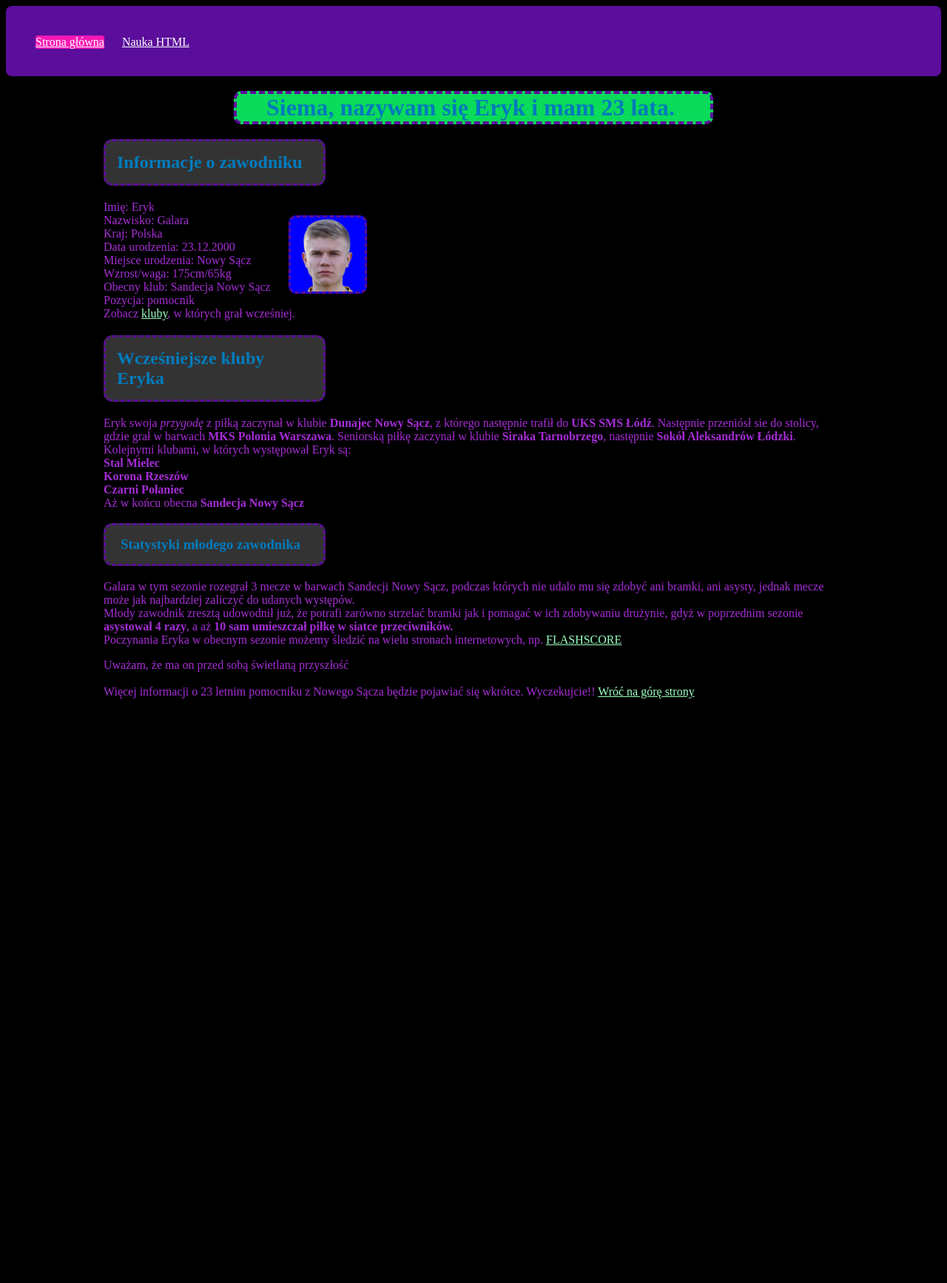
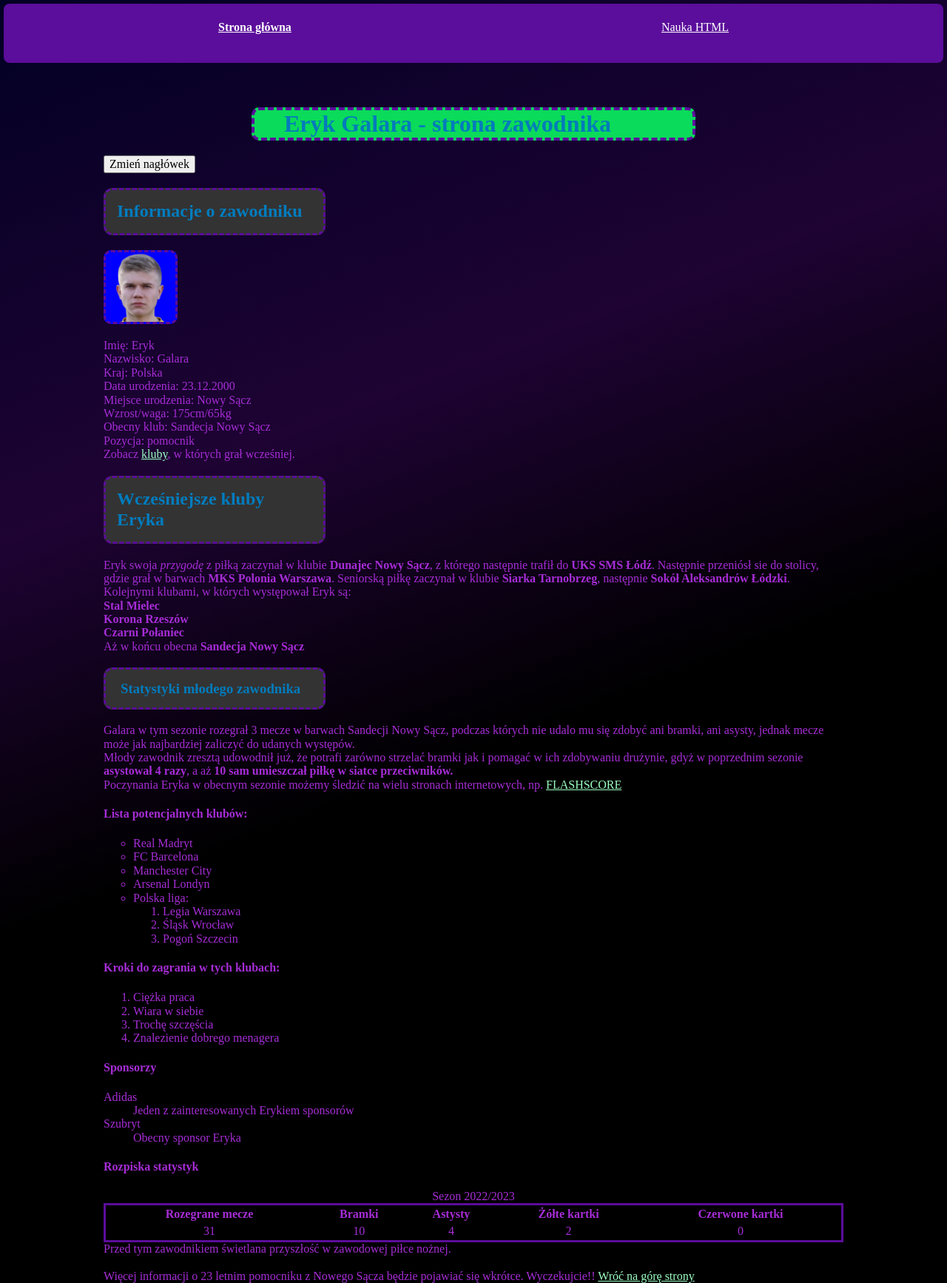
Before and after one commit to kacper-grudzinski/homepage, a plain HTML site: page index.html in a window 1280 px wide. Shown: the whole page at 74% size. Before the commit the page ends 952 px from the top, so only its background shows below. Drawn offline with Linux system fonts and the light colour scheme.

Commit message:
HUGE CHANGES

```diff
--- a/index.html
+++ b/index.html
@@ -4,19 +4,21 @@
     <meta charset="UTF-8" />
     <meta name="viewport" content="width=device-width, initial-scale=1.0" />
     <title>Document</title>
+    <link href="normalize.css" rel="stylesheet" type="text/css" />
     <link href="style.css" rel="stylesheet" type="text/css" />
   </head>
 
   <body>
     <header class="header">
-      <nav class="header-navigation">
+      <nav class="header-navigation header-navigation--js">
         <a
           class="header-navigation__link header-navigation__link--homepage"
           href="index.html"
-          >Strona główna</a
+          ><b>Strona główna</b></a
         >
         <a class="header-navigation__link" href="nauka-html.html">Nauka HTML</a>
       </nav>
+      <button class="hamburger hamburger--js">MENU</button>
     </header>
 
     <main class="main">
@@ -24,27 +26,34 @@
         <h1 class="main-heading main-heading--js">
           <strong> Eryk Galara - strona zawodnika</strong>
         </h1>
+        <button class="action--js">Zmień nagłówek</button>
       </header>
       <section class="first-section">
         <h2 class="hotpink-header"><strong>Informacje o zawodniku</strong></h2>
+        <div><img class=photo src="eryk.png" alt="Zwykly Eryk" /></div>
         <p>
-          <div class=eryk-photo><img src="eryk.png" alt="Zwykly Eryk" /></div>
-          Imię: Eryk
-          <br>Nazwisko: Galara
-          <br>Kraj: Polska
-          <br>Data urodzenia: 23.12.2000
-          <br>Miejsce urodzenia: Nowy Sącz
-          <br>Wzrost/waga: 175cm/65kg
-          <br>Obecny klub: Sandecja Nowy Sącz
-          <br>Pozycja: pomocnik
-          <br>Zobacz <a href="#kluby">kluby</a>, w których grał wcześniej.
-        </a>
+          Imię: Eryk <br />Nazwisko: Galara <br />Kraj: Polska <br />Data
+          urodzenia: 23.12.2000 <br />Miejsce urodzenia: Nowy Sącz
+          <br />Wzrost/waga: 175cm/65kg <br />Obecny klub: Sandecja Nowy Sącz
+          <br />Pozycja: pomocnik <br />Zobacz <a href="#kluby">kluby</a>, w
+          których grał wcześniej.
         </p>
       </section>
 
       <section class="second-section" id="kluby">
         <h2 class="hotpink-header">Wcześniejsze kluby Eryka</h2>
-        <p>Eryk swoja <em>przygodę</em> z piłką zaczynał w klubie <b>Dunajec Nowy Sącz</b>, z którego następnie trafił do <b>UKS SMS Łódź</b>. Następnie przeniósł sie do stolicy, gdzie grał w barwach <b>MKS Polonia Warszawa</b>. Seniorską piłkę zaczynał w klubie <b>Siraka Tarnobrzego</b>, następnie <b>Sokół Aleksandrów Łódzki</b>. Kolejnymi klubami, w których występował Eryk są: <br><b>Stal Mielec</b> <br><b>Korona Rzeszów</b> <br><b>Czarni Połaniec</b> <br>Aż w końcu obecna <b>Sandecja Nowy Sącz</b></p>
+        <p>
+          Eryk swoja <em>przygodę</em> z piłką zaczynał w klubie
+          <b>Dunajec Nowy Sącz</b>, z którego następnie trafił do
+          <b>UKS SMS Łódź</b>. Następnie przeniósł sie do stolicy, gdzie grał w
+          barwach <b>MKS Polonia Warszawa</b>. Seniorską piłkę zaczynał w klubie
+          <b>Siarka Tarnobrzeg</b>, następnie <b>Sokół Aleksandrów Łódzki</b>.
+          Kolejnymi klubami, w których występował Eryk są: <br /><b
+            >Stal Mielec</b
+          >
+          <br /><b>Korona Rzeszów</b> <br /><b>Czarni Połaniec</b> <br />Aż w
+          końcu obecna <b>Sandecja Nowy Sącz</b>
+        </p>
 
         <article class="description">
           <h3 class="hotpink-header hotpink-header--special">
@@ -52,22 +61,90 @@
           </h3>
 
           <p>
-            Galara w tym sezonie rozegrał 3 mecze w barwach Sandecji Nowy Sącz, podczas których nie udalo mu się zdobyć ani bramki, ani asysty, jednak mecze może jak najbardziej zaliczyć do udanych występów.<br />
-            Młody zawodnik zresztą udowodnił już, że potrafi zarówno strzelać bramki jak i pomagać w ich zdobywaniu drużynie, gdyż w poprzednim sezonie <b>asystował 4 razy</b>, a aż <b>10 sam umieszczał piłkę w siatce przeciwników.</b>
+            Galara w tym sezonie rozegrał 3 mecze w barwach Sandecji Nowy Sącz,
+            podczas których nie udalo mu się zdobyć ani bramki, ani asysty,
+            jednak mecze może jak najbardziej zaliczyć do udanych występów.<br />
+            Młody zawodnik zresztą udowodnił już, że potrafi zarówno strzelać
+            bramki jak i pomagać w ich zdobywaniu drużynie, gdyż w poprzednim
+            sezonie <b>asystował 4 razy</b>, a aż
+            <b>10 sam umieszczał piłkę w siatce przeciwników.</b>
 
-          <br />Poczynania Eryka w obecnym sezonie możemy śledzić na wielu stronach internetowych, np.
-          <a href="https://www.flashscore.pl/zawodnik/galara-eryk/WKoRtkVL/"
-            >FLASHSCORE</a
-          >
-        </p>
+            <br />Poczynania Eryka w obecnym sezonie możemy śledzić na wielu
+            stronach internetowych, np.
+            <a href="https://www.flashscore.pl/zawodnik/galara-eryk/WKoRtkVL/"
+              >FLASHSCORE</a
+            >
+          </p>
+          <section>
+            <h4>Lista potencjalnych klubów:</h4>
+            <ul class="list">
+              <li class="list__item">Real Madryt</li>
+              <li class="list__item">FC Barcelona</li>
+              <li class="list__item">Manchester City</li>
+              <li class="list__item">Arsenal Londyn</li>
+              <li class="list__item">
+                Polska liga:
+                <ol>
+                  <li>Legia Warszawa</li>
+                  <li>Śląsk Wrocław</li>
+                  <li>Pogoń Szczecin</li>
+                </ol>
+              </li>
+            </ul>
+          </section>
+          <section>
+            <h4>Kroki do zagrania w tych klubach:</h4>
+            <ol>
+              <li>Ciężka praca</li>
+              <li>Wiara w siebie</li>
+              <li>Trochę szczęścia</li>
+              <li>Znalezienie dobrego menagera</li>
+            </ol>
+            <h4>Sponsorzy</h4>
+            <dl>
+              <dt>Adidas</dt>
+              <dd>Jeden z zainteresowanych Erykiem sponsorów</dd>
+
+              <dt>Szubryt</dt>
+              <dd>Obecny sponsor Eryka</dd>
+            </dl>
+          </section>
+          <section>
+            <h4>Rozpiska statystyk</h4>
+            <table class="table">
+              <caption>
+                Sezon 2022/2023
+              </caption>
+              <thead>
+                <tr>
+                  <th>Rozegrane mecze</th>
+                  <th>Bramki</th>
+                  <th>Astysty</th>
+                  <th>Żółte kartki</th>
+                  <th>Czerwone kartki</th>
+                </tr>
+              </thead>
+              <tbody>
+                <tr>
+                  <td>31</td>
+                  <td>10</td>
+                  <td>4</td>
+                  <td>2</td>
+                  <td>0</td>
+                </tr>
+              </tbody>
+            </table>
+          </section>
         </article>
 
         <div class="empty-box__js"></div>
       </section>
     </main>
-    <br><footer class="footer">
-      Więcej informacji o 23 letnim pomocniku z Nowego Sącza będzie pojawiać się wkrótce. Wyczekujcie!!
- <a href="#TOP">Wróć na górę strony</a>
+    <br />
+    <footer class="footer">
+      Więcej informacji o 23 letnim pomocniku z Nowego Sącza będzie pojawiać się
+      wkrótce. Wyczekujcie!!
+      <a href="#TOP">Wróć na górę strony</a>
     </footer>
     <script src="main.js"></script>
   </body>
--- a/main.js
+++ b/main.js
@@ -5,10 +5,104 @@ console.log(firstName);
 console.log(age);
 console.log(`Siema, nazywam się ${firstName} i mam ${age} lata.`);
 
-const heading = document.querySelector('.main-heading--js');
+function greetOld(age, firstName) {
+  console.log(`Siema, nazywam się ${firstName} i mam ${age} lata.`);
+}
 
-heading.innerHTML = `Siema, nazywam się ${firstName} i mam ${age} lata.`
+greetOld(age, firstName);
 
-const box = document.querySelector('.empty-box__js')
+const greet = (age, firstName) => {
+  console.log(
+    `Witaj Drogi odwiedzający, nazywam się ${firstName} i mam ${age} lat`
+  );
+};
 
-box.innerHTML = 'Uważam, że ma on przed sobą świetlaną przyszłość'
+greet(19, "Kacper");
+
+function calculateOld(myNumber) {
+  return myNumber * 7;
+}
+const myResult = calculateOld(9);
+console.log(myResult);
+
+const calculate = (myNumber) => myNumber * 7;
+
+console.log(calculate(7));
+
+function createContent(querySelectorContent, content) {
+  const element = document.querySelector(querySelectorContent);
+  element.innerHTML = content;
+}
+
+createContent(
+  ".empty-box__js",
+  "Przed tym zawodnikiem świetlana przyszłość w zawodowej piłce nożnej."
+);
+
+
+
+
+const deathStar = {
+    diameter: 120000,
+    fire: (target) => {
+        console.log(`${target} destroyed`)
+    },
+    isOperating: true,
+    name: 'Death Star',
+    levels: 357,
+    population: 10000,
+    isLightOn: true,
+    commander: {
+        name: 'Darth Vader',
+        age:50
+    }
+}
+
+console.log(deathStar)
+
+deathStar.fire('Rebel ship')
+
+console.log(deathStar['levels'])
+
+const myProperty = 'name'
+
+const showMeProperty = (myProperty) => {
+    console.log(`Twoja własność ${myProperty} to: ${deathStar[myProperty]}`);
+}
+
+showMeProperty('levels')
+
+if(2 === 2) {
+  console.log('Kutasi')
+}
+
+
+const myNumber = 7
+
+switch (myNumber){
+  case 7:
+    console.log('jestem 7')
+    break;
+  case 9:
+    console.log('jestem 9')
+    break;
+  default:
+      console.log('jestem czymś innym')
+}
+
+const button = document.querySelector('.action--js');
+
+console.log (button)
+
+button.addEventListener('click', () => {
+  const heading = document.querySelector(".main-heading--js");
+  heading.innerHTML = `Siema, nazywam się ${firstName} i mam ${age} lata.`;
+  heading.classList.add('klasa-z-js')
+});
+
+const hamburger = document.querySelector('.hamburger--js');
+
+hamburger.addEventListener('click', () => {
+  const nav = document.querySelector('.header-navigation--js');
+  nav.classList.toggle('header-navigation--open');
+})
--- a/style.css
+++ b/style.css
@@ -1,5 +1,22 @@
+html {
+  box-sizing: border-box;
+}
+
+*,
+*:before,
+*:after {
+  box-sizing: inherit;
+}
+
 body {
-  background: black;
+  background: linear-gradient(
+    159deg,
+    rgba(2, 0, 36, 1) 0%,
+    rgba(30, 3, 51, 1) 33%,
+    rgba(0, 0, 0, 1) 57%
+  );
+  background-size: cover;
+  background-repeat: no-repeat;
 }
 
 section {
@@ -33,7 +50,7 @@ footer {
 }
 
 .hotpink-header--special {
-padding-left: 20px;
+  padding-left: 20px;
 }
 
 .main-heading {
@@ -53,24 +70,31 @@ a {
   color: #ffa3af;
 }
 
+.header {
+background: blue;
+min-height: 60px;
+position: fixed;
+top: 0;
+width: 100%;
+}
+
 .header-navigation {
-  background: rgb(91, 13, 155);
-  height: 15px;
-  max-width: 100%;
-  padding: 40px;
-  border-radius: 8px;
+ padding: 16px;
+ display: none;
+}
+
+.header-navigation--open {
+  display: block;
 }
 
 .header-navigation__link {
   color: white;
-  display: inline-block;
-  margin-right: 20px;
+  display: block;
+  margin: 0 0 16px;
 }
 
 .header-navigation__link--homepage {
-  background: rgb(247, 24, 180);
   color: #ffffff;
-  border-radius: 3px;
 }
 
 .favourite-heading {
@@ -93,7 +117,7 @@ a {
 
 .main {
   max-width: 1000px;
-  margin: 0 auto;
+  margin: 60px auto 0;
 }
 
 .footer {
@@ -101,17 +125,62 @@ a {
   margin: 0 auto;
 }
 
-.eryk-photo {
+.photo {
   width: 100px;
   height: 100px;
   background: blue;
   border: 3px dashed rgb(91, 13, 155);
   border-radius: 10px;
-  position: absolute;
-  margin-left: 25%;
-  margin-top: 2%;
 }
 
 .first-section {
   position: relative;
 }
+
+.list {
+  list-style-type: circle;
+}
+
+.table {
+  width: 100%;
+  border: 3px solid rgb(91, 13, 155);
+  text-align: center;
+}
+
+.klasa-z-js {
+  background: #a62dd6;
+}
+
+.hamburger {
+  position: absolute;
+  top: 16px;
+  right: 16px;
+  border: none;
+  background: none;
+  color: white;
+}
+
+@media (min-width: 768px) {
+
+  .header-navigation {
+    display: flex;
+
+    justify-content: space-around;
+    align-items: center;
+    background: rgb(91, 13, 155);
+    height: 15px;
+    max-width: 100%;
+    padding: 40px;
+    border-radius: 8px;
+    margin: 5px 5px;
+  }
+
+  .hamburger {
+    display: none;
+  }
+
+  .header {
+ background: none;
+ position: static;
+    }
+}
```
Also changed, not shown: nauka-html.html (+1 -0 lines), normalize.css (added).
